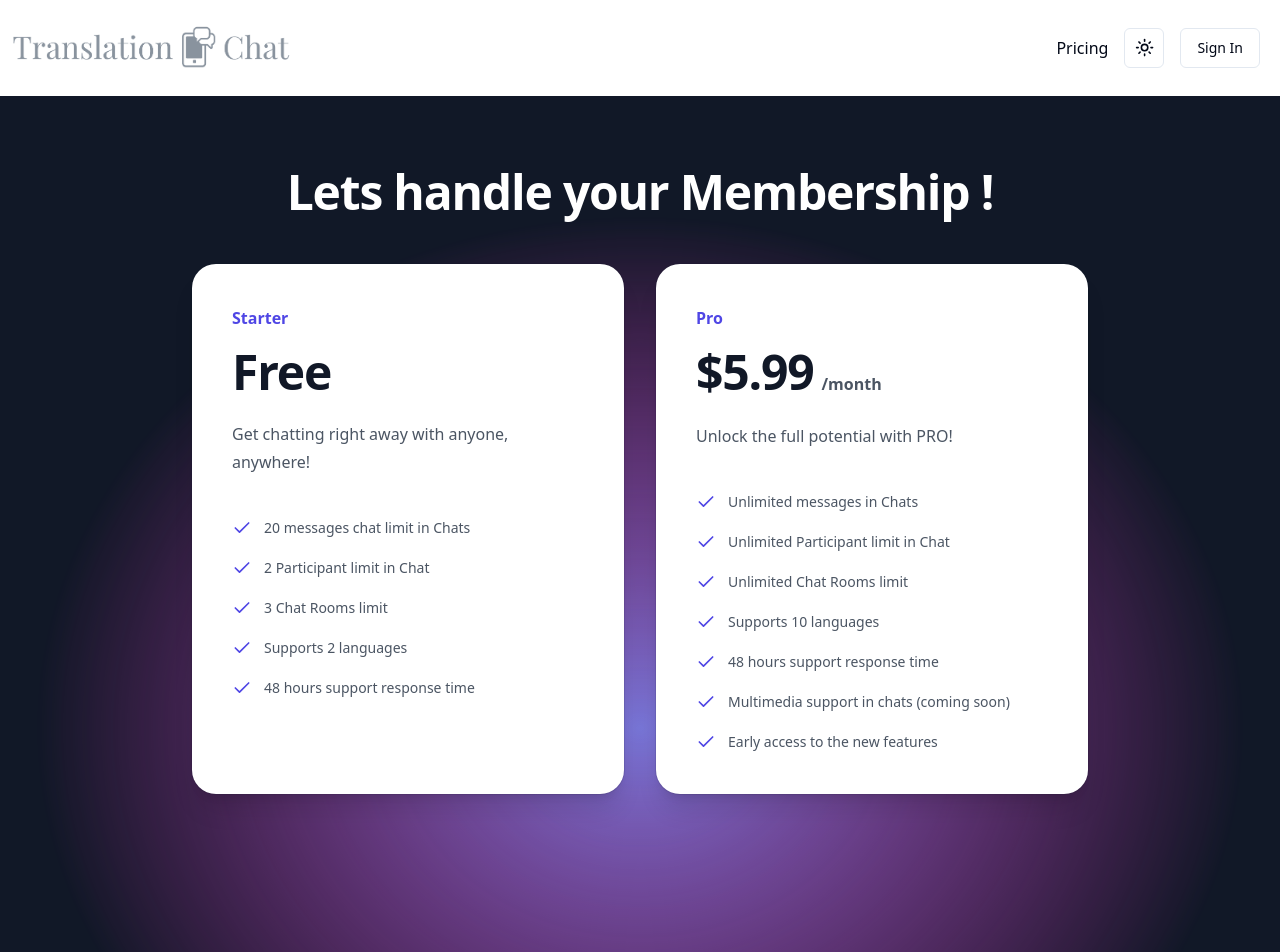
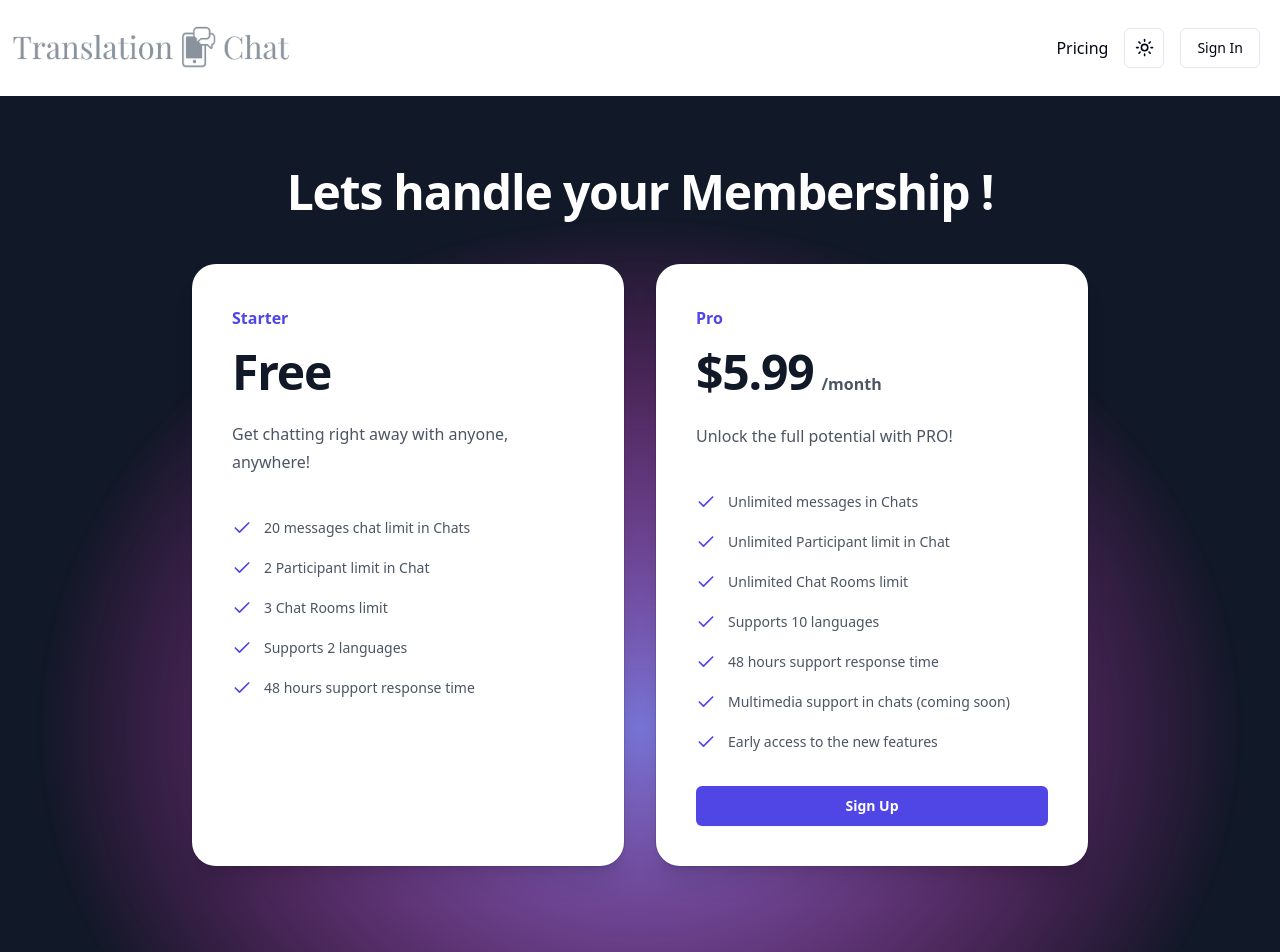
Before and after one commit to webroyit/1s2t2l-TranslationChat, a Next.js app: page /register in a window 1280 px wide. Shown: the top 952 px of the page. Built offline with nearby package versions, Linux system fonts and the light colour scheme; no server answers.

Commit message:
Add Checkout Button

```diff
--- /dev/null
+++ b/components/CheckoutButton.tsx
@@ -0,0 +1,22 @@
+"use client";
+
+import { useSession } from "next-auth/react";
+
+function CheckoutButton() {
+  const { data: session } = useSession();
+
+  const createCheckoutSession =async () => {
+    if (!session) return;
+  }
+
+  return (
+    <button
+      onClick={() => createCheckoutSession()}
+      className='mt-8 rounded-md block bg-indigo-600 px-3.5 py-2 text-center text-sm font-semibold leading-6 text-white shadow-sm hover:bg-indigo-500 focus-visible:outline focus-visible:outline-2 focus-visible:outline-offset02 focus-visible:outline-indigo-600 cursor-pointer'
+    >
+      Sign Up
+    </button>
+  )
+}
+
+export default CheckoutButton;
--- a/components/PricingCards.tsx
+++ b/components/PricingCards.tsx
@@ -1,4 +1,6 @@
 import {CheckIcon} from "lucide-react";
+import Link from "next/link";
+import CheckoutButton from "./CheckoutButton";
 
 const tiers = [
     {
@@ -84,6 +86,14 @@ function PricingCards({ redirect }: { redirect: boolean }) {
                                 ))}
                             </ul>
                         </div>
+
+                        {redirect ? (
+                            <Link href='/register' className="mt-8 rounded-md block bg-indigo-600 px-3.5 py-2 text-center text-sm font-semibold leading-6 text-white shadow-sm hover:bg-indigo-500 focus-visible:outline focus-visible:outline-2 focus-visible:outline-offset02 focus-visible:outline-indigo-600 cursor-pointer">
+                                Get Started Today
+                            </Link>
+                        ) : (
+                            tier.id && <CheckoutButton />
+                        )}
                     </div>
                 ))}
             </div>
```
